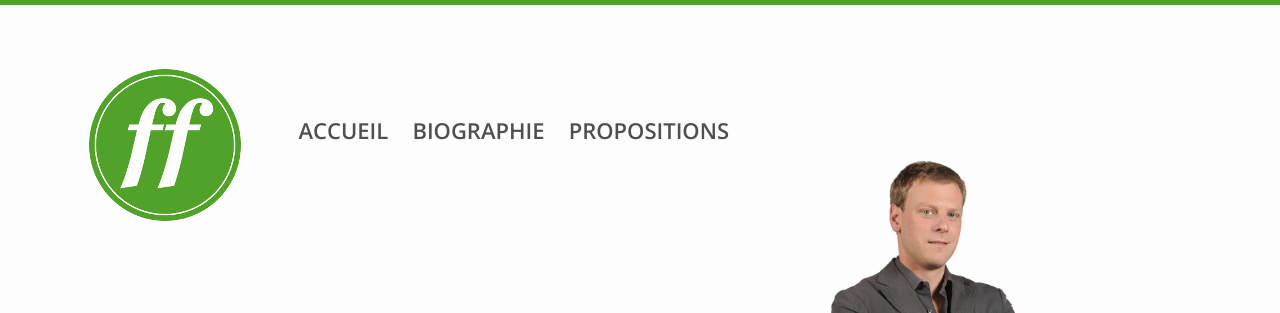
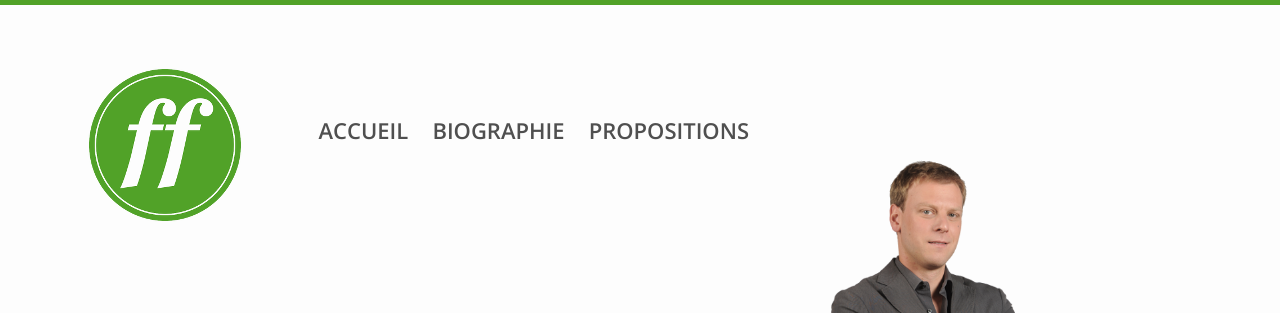
Before and after one commit to ffivaz/ffivaz.github.io, a Jekyll site: the page built from index.html, in a window 1280 px wide. Shown: the top 313 px of the page. Built offline with Jekyll 4.4.1, drawn with Linux system fonts in a browser that asks for light colours; nearby versions of some CDN libraries; the list of posts is cut into pages by our own code.

Commit message:
assets removed, space freed

```diff
--- a/_sass/_layout.scss
+++ b/_sass/_layout.scss
@@ -27,7 +27,7 @@
     float:right;
     margin-top: 50px;
     line-height: 56px;
-    margin-right: 320px;
+    margin-right: 300px;
 
     .menu-icon {
         display: none;
```
